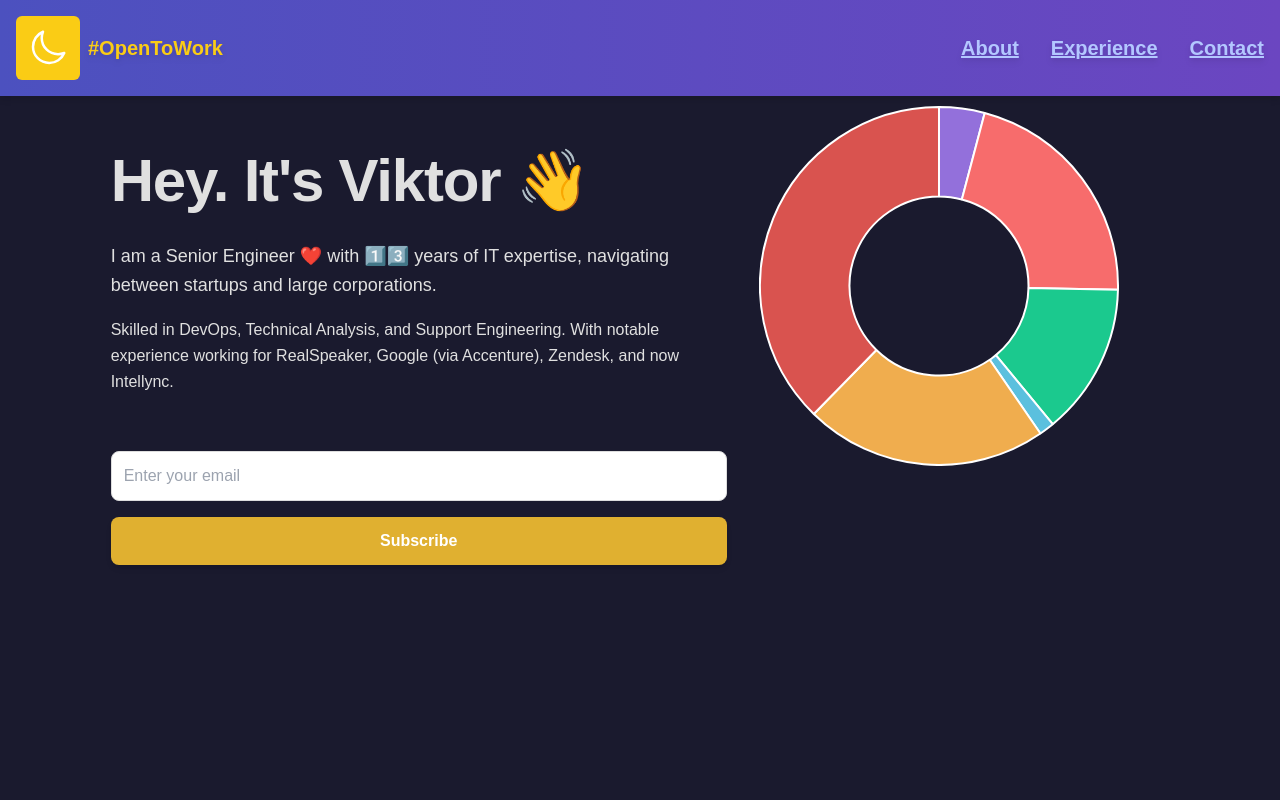
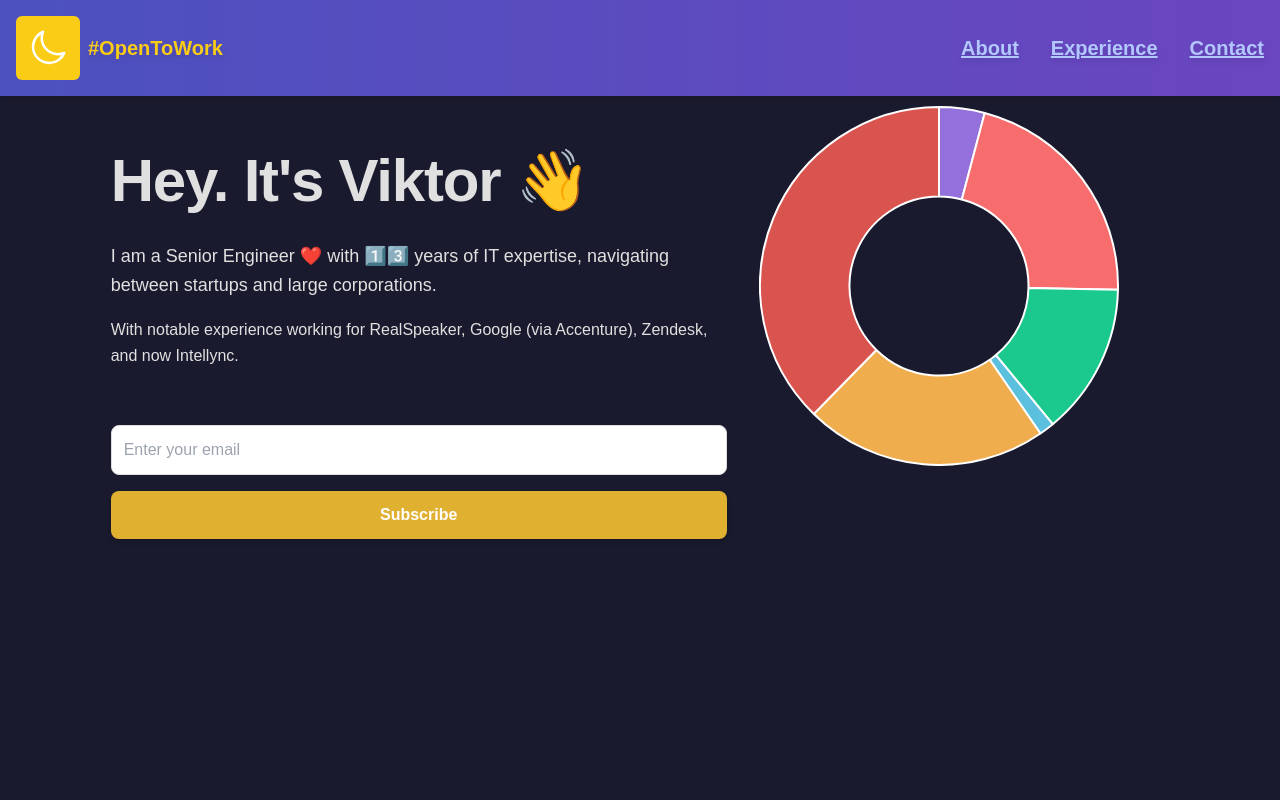
Before and after one commit to victorosetrov/mycv-react, a React (Create React App) app: page / in a window 1280 px wide. Shown: the top 800 px of the page. Built offline with nearby package versions, Linux system fonts and the light colour scheme.

Commit message:
Reduced Largest Contentful Paint element

```diff
--- a/src/components/MainIntro.jsx
+++ b/src/components/MainIntro.jsx
@@ -51,7 +51,7 @@ const MainIntro = ({ isDarkMode }) => {
             I am a Senior Engineer ❤️ with 1️⃣3️⃣ years of IT expertise, navigating between startups and large corporations.
           </h1>
           <p className="text-md leading-relaxed">
-            Skilled in DevOps, Technical Analysis, and Support Engineering. With notable experience working for RealSpeaker, Google (via Accenture), Zendesk, and now Intellync.
+            With notable experience working for RealSpeaker, Google (via Accenture), Zendesk, and now Intellync.
           </p>
         </div>
 
```
